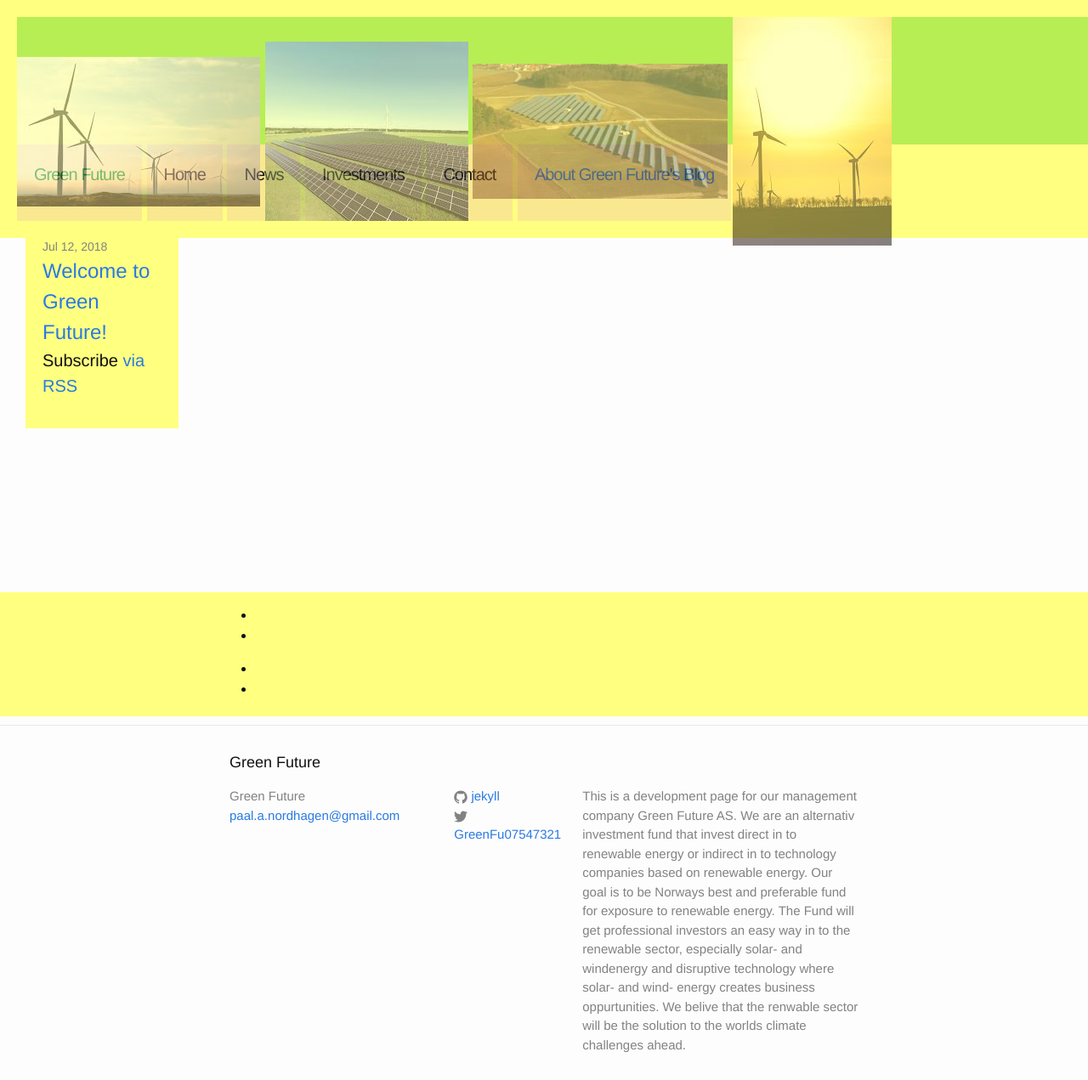
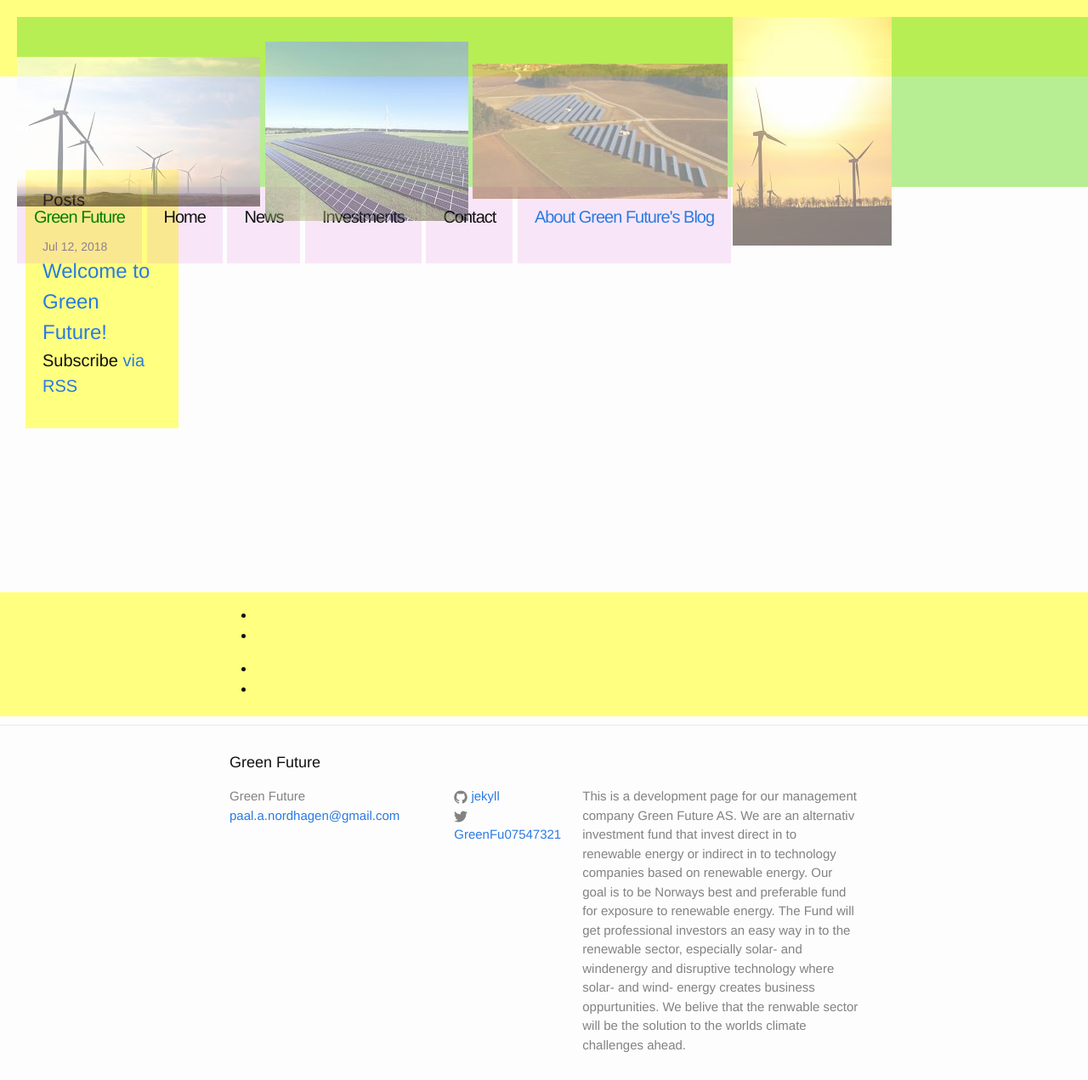
Before and after one commit to Paal-August/Paal-August.github.io, a Jekyll site: the page built from index.html, in a window 1280 px wide and 1271 px high. Shown: the whole window at 85% size. Built offline with Jekyll 4.4.1, drawn with Linux system fonts in a browser that asks for light colours.

Commit message:
Update _layout.scss

```diff
--- a/_sass/_layout.scss
+++ b/_sass/_layout.scss
@@ -16,7 +16,7 @@
 
 .image-container{
   width:100%;
-  height:150px;
+  height:200px;
   float:left;
   background-position: left;
   opacity:50%;
@@ -29,6 +29,7 @@
 }
 
 .site-header {
+  height:50px;
   margin-top:0px;
   font-size: 20px;
   grid-gap: 1px;
```
